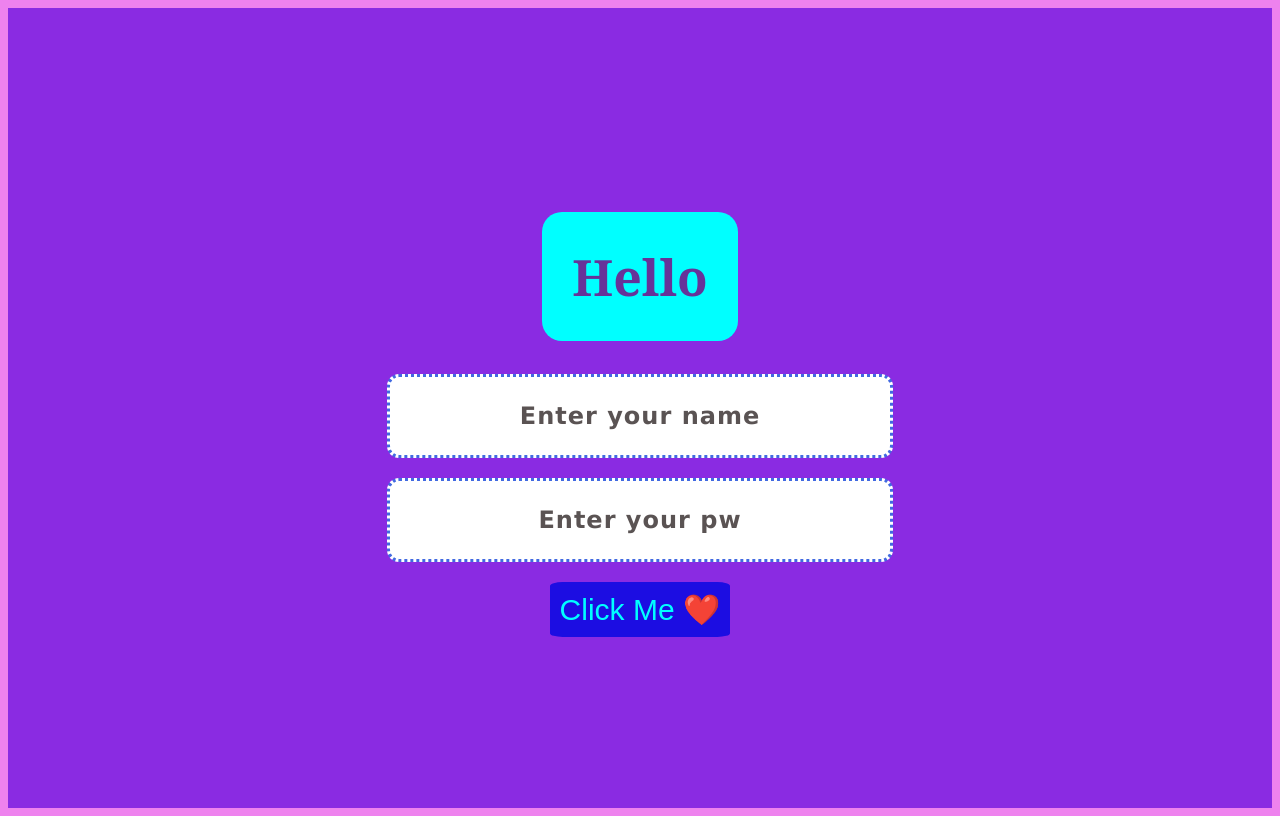
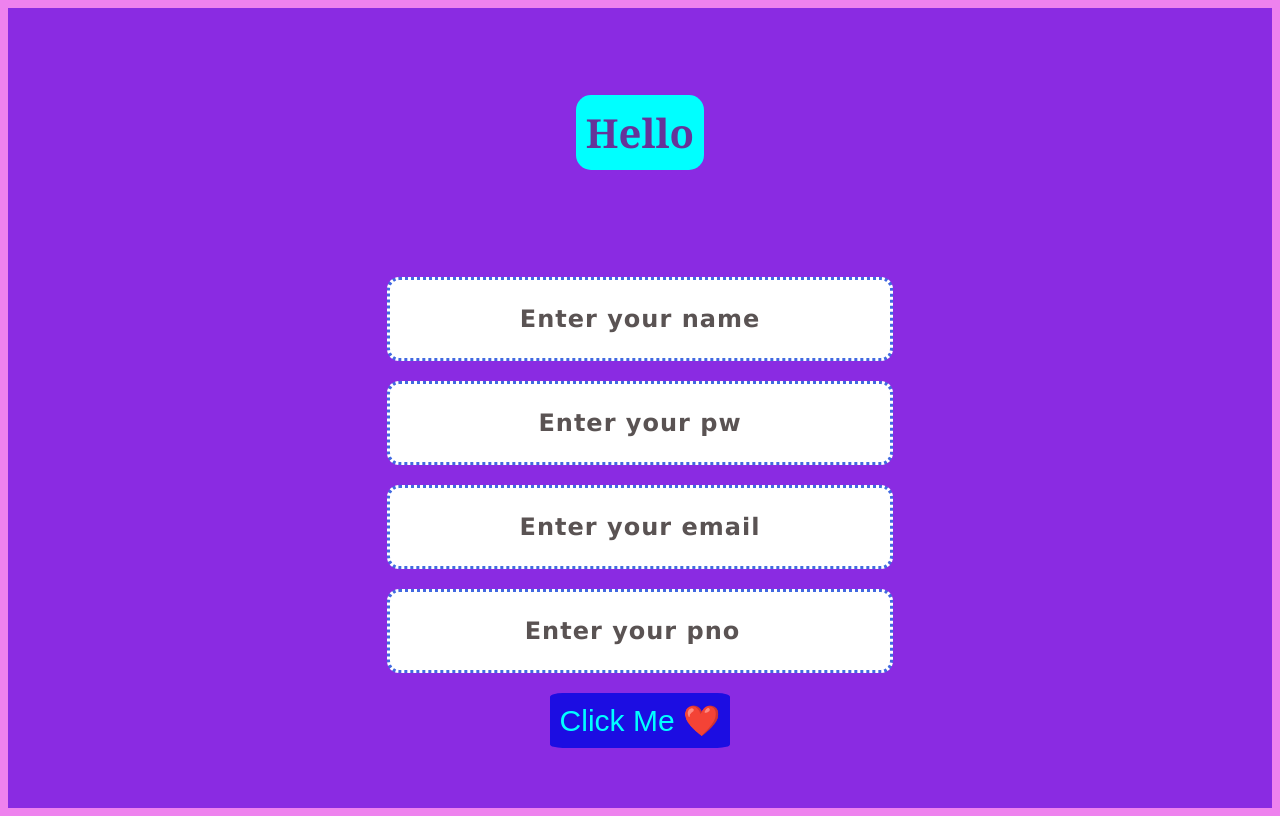
Before and after one commit to xitizupreti/Simple-Form, a React (Create React App) app: page / in a window 1280 px wide. Built offline with nearby package versions, Linux system fonts and the light colour scheme.

Commit message:
spread operator easy form

```diff
--- a/src/App.jsx
+++ b/src/App.jsx
@@ -1,35 +1,110 @@
 import React, { useState } from "react";
 
 const App = () => {
-  const [state, setState]=useState();
-  const [state1, setState1]=useState();
-  const [Full,setFull]=useState();
-  const [Last,setLast]=useState();
-  const e=(dis)=>{
-    var val=setState(dis.target.value);
-    return val;
-  }
-  const e1=(dis)=>{
-    var val1=setState1(dis.target.value);
-    return val1;
-  }
-  const done=(event)=>{
+  const [fullname, setfullname] = useState({
+    fname: "",
+    lname: "",
+    email:"",
+    phone:"",
+  });
+
+  const e = (event) => {
+
+    const{value,name}= event.target;
+
+    setfullname((preValue) => {
+      return{
+        ...preValue,
+        [name]: value,
+      }
+      // if (name === "fname") {
+      //   return {
+      //     fname: value,
+      //     lname: preValue.lname,
+      //     email: preValue.email,
+      //     phone: preValue.phone,
+      //   };
+      // }
+      // else if (name === "lname") {
+      //   return {
+      //     fname: preValue.fname,
+      //     lname: value,
+      //     email: preValue.email,
+      //     phone: preValue.phone,
+      //   };
+      // }
+      // else if (name === "email") {
+      //   return {
+      //     fname: preValue.fname,
+      //     lname: preValue.lname,
+      //     email: value,
+      //     phone: preValue.phone,
+      //   };
+      // }
+      // else if (name === "phone") {
+      //   return {
+      //     fname: preValue.fname,
+      //     lname: preValue.lname,
+      //     email: preValue.email,
+      //     phone: value,
+      //   };
+      // }
+    });
+  };
+
+  const done = (event) => {
     event.preventDefault();
-    setFull(state);
-    setLast(state1);
-  }
+    alert("submitted");
+  };
+
   return (
     <>
-    <form onSubmit={done}>
-      <div>
-        <h1>Hello {Full} {Last}</h1>
-        <input type="text" placeholder="Enter your name" onChange={e} value={state}></input>
-        <input type="text" placeholder="Enter your pw" onChange={e1} value={state1}></input>
-        <button>Click Me ❤️</button>
-      </div>
+      <form onSubmit={done}>
+        <div>
+          <h1>
+            Hello {fullname.fname} {fullname.lname}
+          </h1>
+          <p>{fullname.email}</p>
+          <p>{fullname.phone}</p>
+          <input
+            type="text"
+            placeholder="Enter your name"
+            name="fname"
+            onChange={e}
+            value={fullname.fname}
+            autoComplete="off"
+          ></input>
+          <input
+            type="text"
+            placeholder="Enter your pw"
+            name="lname"
+            onChange={e}
+            value={fullname.lname}
+            autoComplete="off"
+          ></input>
+          <input
+            type="email"
+            placeholder="Enter your email"
+            name="email"
+            onChange={e}
+            value={fullname.email}
+            autoComplete="off"
+          ></input>
+          <input
+            type="number"
+            placeholder="Enter your pno"
+            name="phone"
+            onChange={e}
+            value={fullname.phone}
+            autoComplete="off"
+          ></input>
+          <button>Click Me ❤️</button>
+        </div>
       </form>
     </>
   );
 };
 
+// ... => spread operator to call whole array
+
 export default App;
--- a/src/index.css
+++ b/src/index.css
@@ -29,14 +29,21 @@ h1{
     width: auto;
     text-align: center;
     max-width: 100vh;
-    max-height: 200px;
+    max-height: 800px;
     background-color: aqua;
-    border-radius: 20px;
-    padding: 6%;
-    overflow:scroll;
-    font-size: 50px;
+    border-radius: 15px;
+    padding: 2%;
+    font-size: 40px;
     color: rebeccapurple;
     font-family: Cambria, Cochin, Georgia, Times, 'Times New Roman', serif;
+}
+p{
+    text-transform: capitalize;
+    text-align: center;
+    font-family: 'Gill Sans', 'Gill Sans MT', Calibri, 'Trebuchet MS', sans-serif;
+    color: rebeccapurple;
+    background-color: aqua;
+    font-size: 20px;
 }
 
 h1::-webkit-scrollbar{
```
